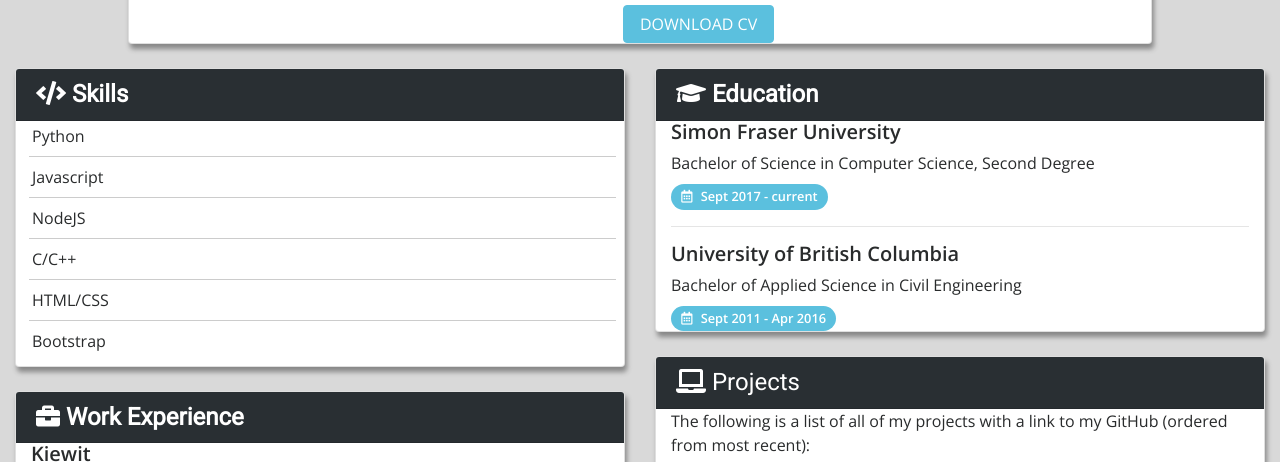
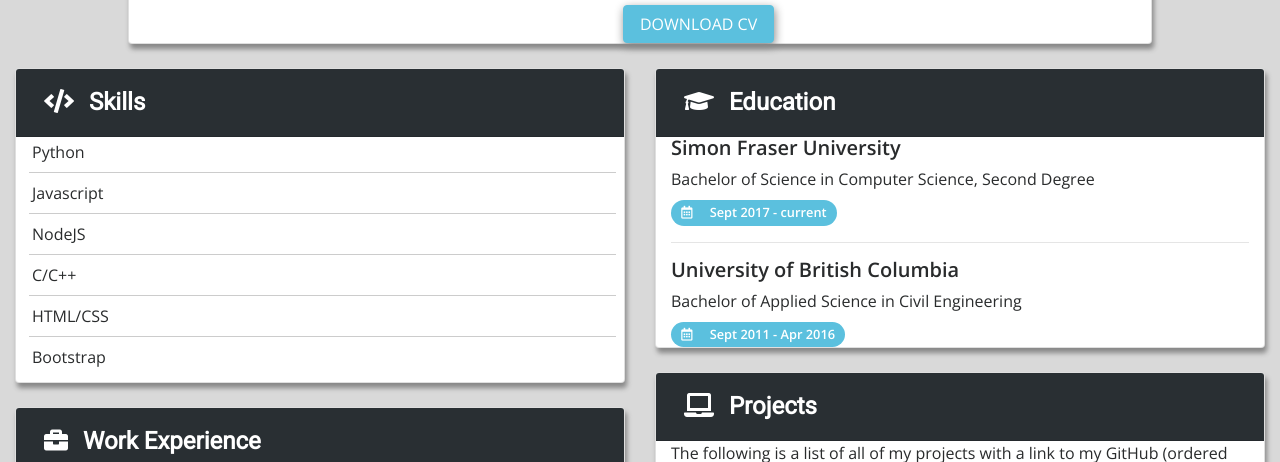
Before and after one commit to joshua-deans/joshua-deans.github.io, a plain HTML site: page index.html in a window 1280 px wide. Shown: the part 429-891 px from the top of the page. Drawn offline with nearby package versions, Linux system fonts and the light colour scheme.

Commit message:
committed

```diff
--- a/index.html
+++ b/index.html
@@ -109,7 +109,7 @@
             <br>
             <div class="card">
                 <div class="card-header align-middle">
-                    <h4 class="card-title"> <i class="fas fa-laptop"></i> Projects</h4>
+                    <h4 class="card-title"> <i class="fas fa-laptop"></i> <strong>Projects</strong></h4>
                 </div>
                 <div class="card-body">
                     <div class="container-fluid">
--- a/site-css.css
+++ b/site-css.css
@@ -62,6 +62,10 @@ li:last-child {
     margin-bottom: 0;
 }
 
+i {
+    padding-right: 9px;
+}
+
 .jumbotron {
     background-color:#292F33;
     color: white;
@@ -86,6 +90,10 @@ li:last-child {
     color: #606060;
 }
 
+.btn {
+    box-shadow: 1px 3px 10px #888888;
+}
+
 .card {
     border-radius:4px;
     box-shadow: 2px 5px 5px #888888;
@@ -104,6 +112,7 @@ li:last-child {
 .card-header {
     background-color:#292F33;
     color: white;
+    padding: 1.25rem 1.75rem;
 }
 
 .card-title {
```
